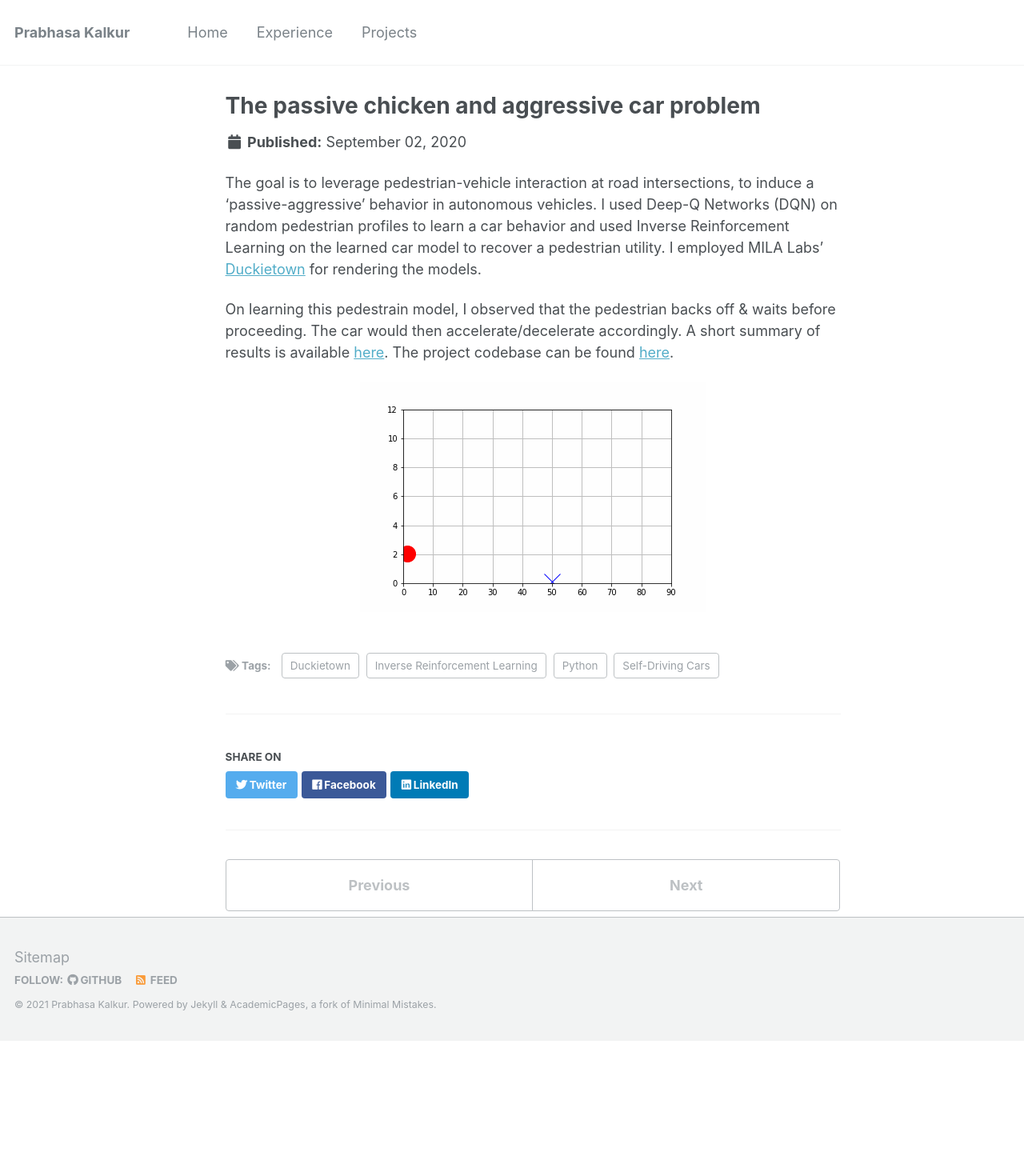
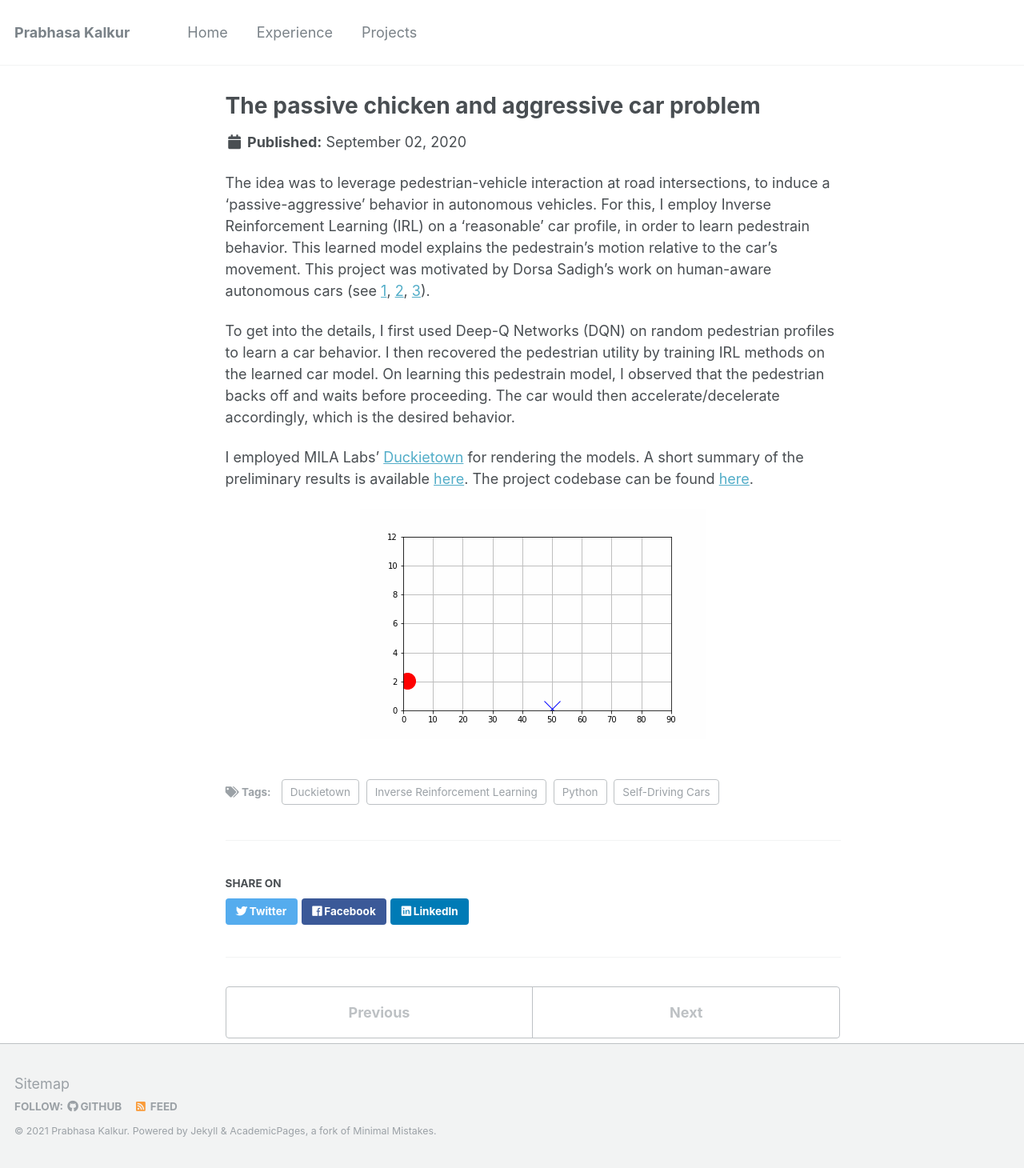
Before and after one commit to prabhasak/prabhasak.github.io, a Jekyll site: the page built from _projects/2020-09-01-chicken.md, in a window 1280 px wide. Shown: the whole page at 80% size. Built offline with Jekyll 4.4.1, drawn with Linux system fonts in a browser that asks for light colours; before the commit the page ends 1301 px from its top, so only the background shows below that.

Commit message:
Major update for all files

```diff
--- a/_projects/2020-09-01-chicken.md
+++ b/_projects/2020-09-01-chicken.md
@@ -16,9 +16,11 @@ tags:
 <!-- Summary
 ====== -->
 
-The goal is to leverage pedestrian-vehicle interaction at road intersections, to induce a ‘passive-aggressive’ behavior in autonomous vehicles. I used Deep-Q Networks (DQN) on random pedestrian profiles to learn a car behavior and used Inverse Reinforcement Learning on the learned car model to recover a pedestrian utility. I employed MILA Labs' [Duckietown](https://www.duckietown.org/) for rendering the models.
+The idea was to leverage pedestrian-vehicle interaction at road intersections, to induce a ‘passive-aggressive’ behavior in autonomous vehicles. For this, I employ Inverse Reinforcement Learning (IRL) on a 'reasonable' car profile, in order to learn pedestrain behavior. This learned model explains the pedestrain's motion relative to the car's movement. This project was motivated by Dorsa Sadigh's work on human-aware autonomous cars (see [1](http://iliad.stanford.edu/pdfs/publications/sadigh2016information.pdf), [2](http://iliad.stanford.edu/pdfs/publications/sadigh2016planning.pdf), [3](http://iliad.stanford.edu/pdfs/publications/sadigh2018verifying.pdf)).
 
-On learning this pedestrain model, I observed that the pedestrian backs off & waits before proceeding. The car would then accelerate/decelerate accordingly. A short summary of results is available [here](https://prabhasak.github.io/files/CarPed_DQN.pdf). The project codebase can be found [here](https://github.com/prabhasak/chicken).
+To get into the details, I first used Deep-Q Networks (DQN) on random pedestrian profiles to learn a car behavior. I then recovered the pedestrian utility by training IRL methods on the learned car model. On learning this pedestrain model, I observed that the pedestrian backs off and waits before proceeding. The car would then accelerate/decelerate accordingly, which is the desired behavior.
+
+I employed MILA Labs' [Duckietown](https://www.duckietown.org/) for rendering the models. A short summary of the preliminary results is available [here](https://prabhasak.github.io/files/CarPed_DQN.pdf). The project codebase can be found [here](https://github.com/prabhasak/chicken).
 <!-- The project GitHub can be found at <h1>{{ page.github }}</h1>. -->
 
 <!-- <figure>
```
Also changed, not shown: _experience/2020-09-01-iisc-1.md (+1 -1 lines), _projects/2020-09-01-minecraft.md (+2 -2 lines), _projects/2021-09-01-supervised.md (+1 -1 lines), 1 other file.
